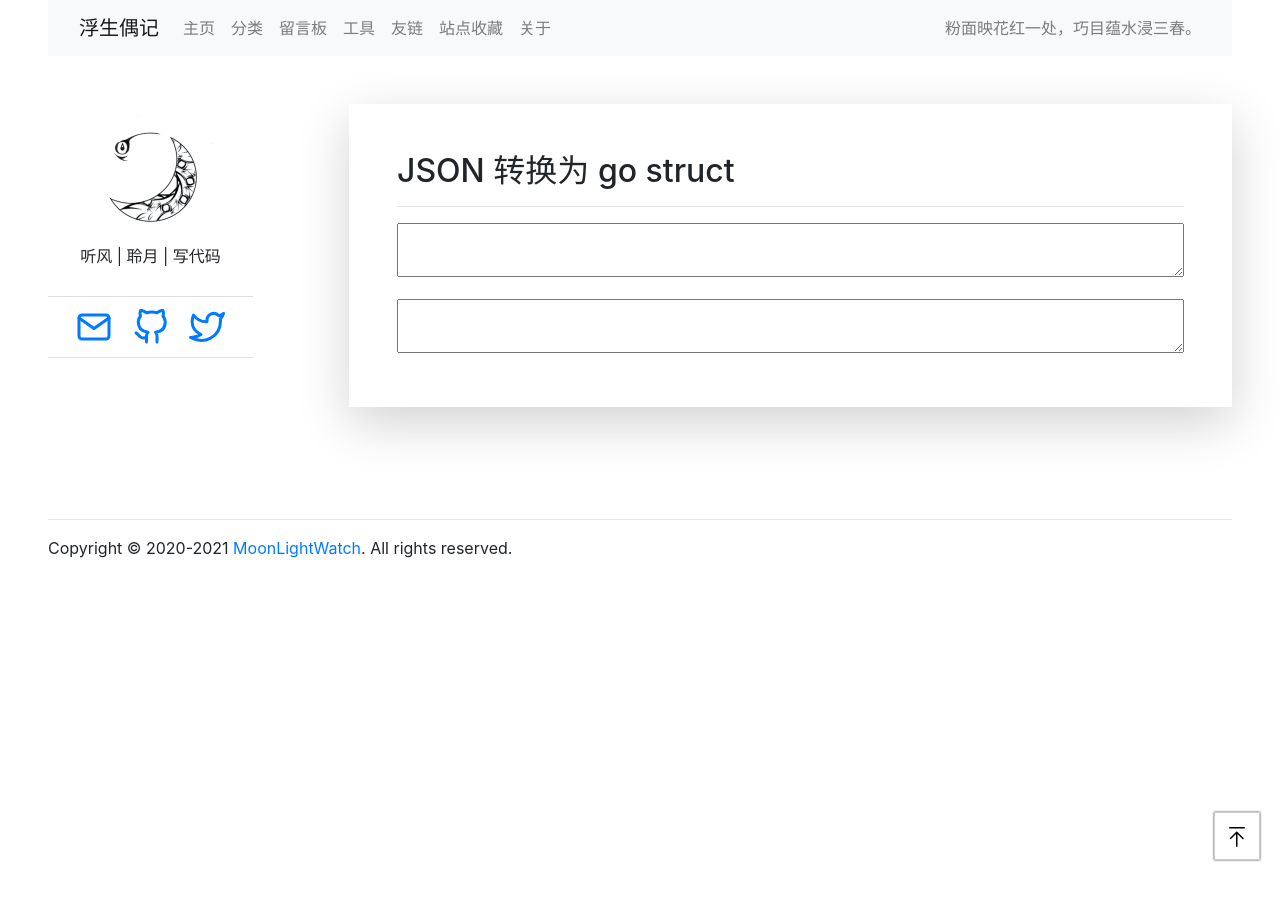
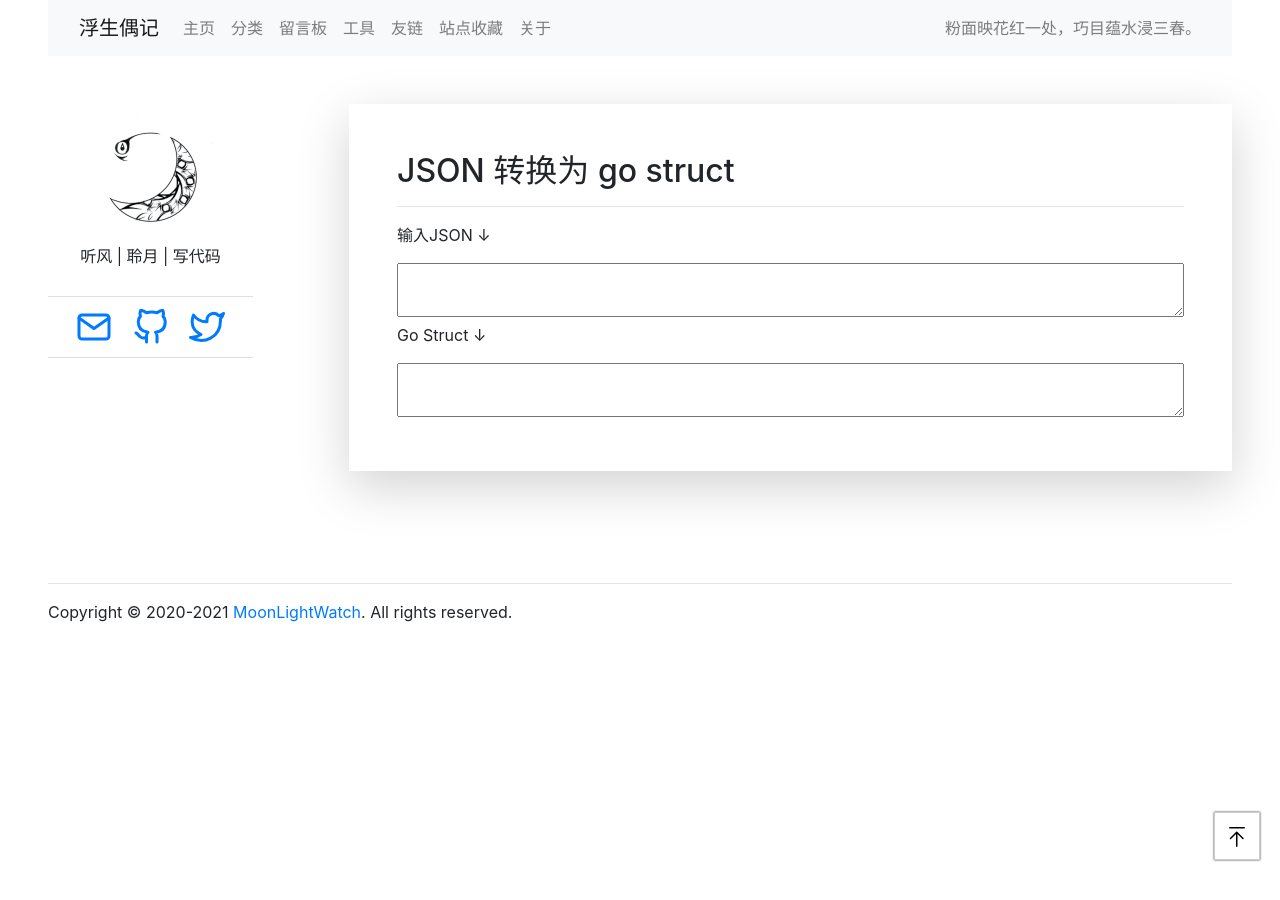
Before and after one commit to moonlightwatch/moonlightwatch.github.io, a Jekyll site: the page built from tools/json2go.html, in a window 1280 px wide. Built offline with Jekyll 4.4.1, drawn with Linux system fonts in a browser that asks for light colours.

Commit message:
更新文本

```diff
--- a/tools/json2go.html
+++ b/tools/json2go.html
@@ -435,9 +435,9 @@ title: JSON 转换 go struct
 <h2>JSON 转换为 go struct</h2>
 
 <hr>
-
+<p>输入JSON ↓</p>
 <textarea id="json" style="width: 100%;"></textarea>
-<p></p>
+<p>Go Struct ↓</p>
 <textarea id="go" style="width: 100%;"></textarea>
 
 <script>
```
